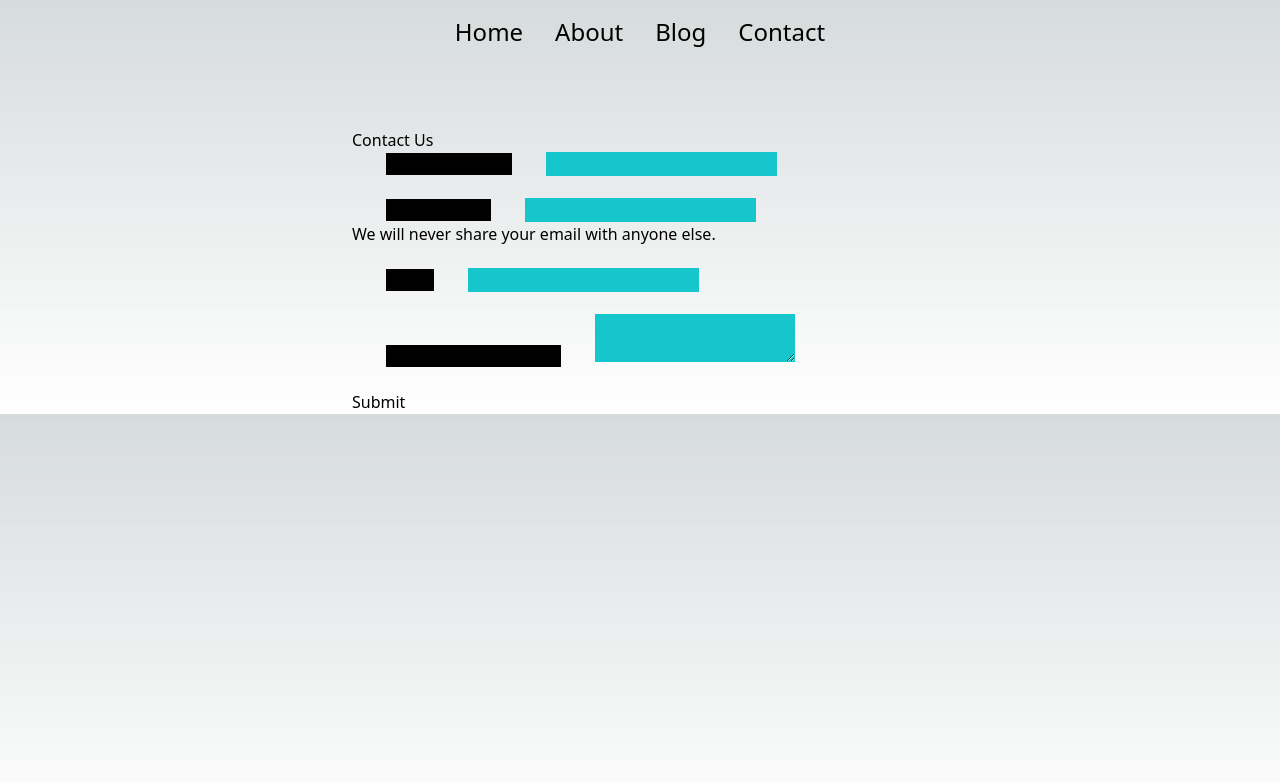
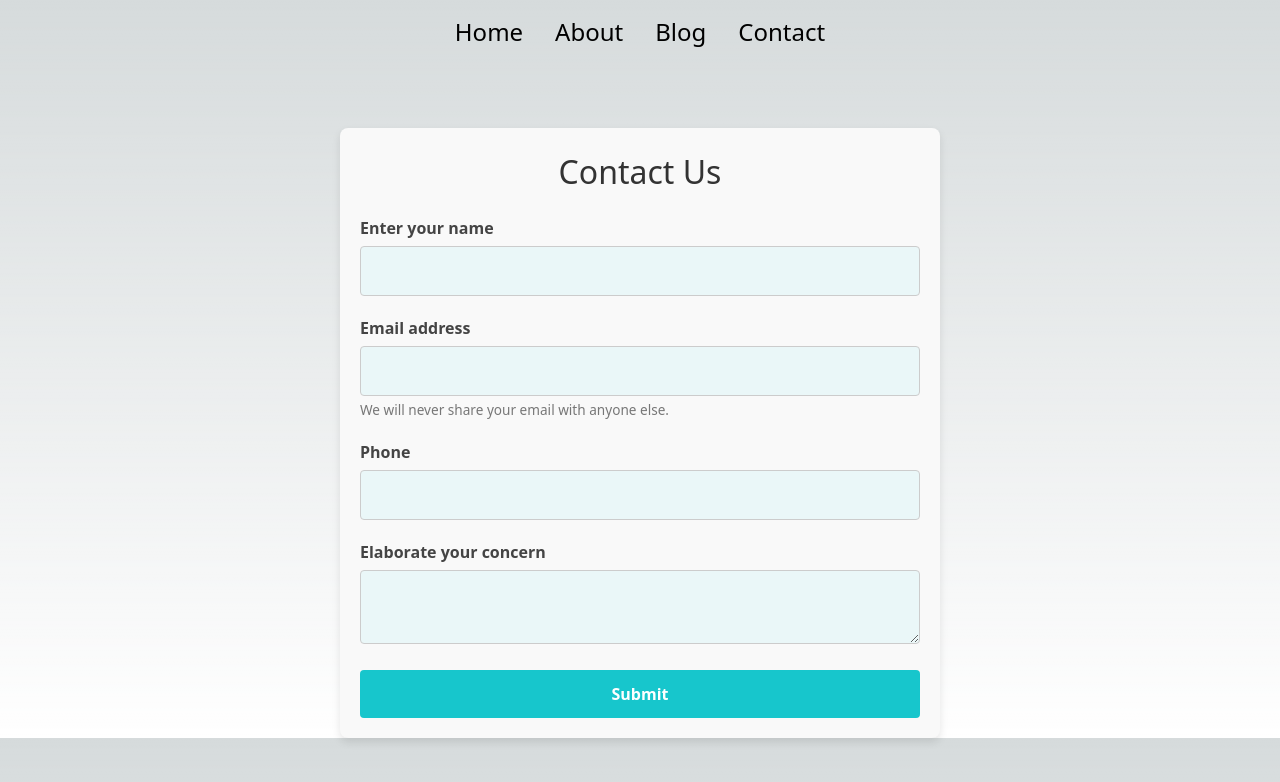
Before and after one commit to Rahul-Gotharwal/hunting_coder, a Next.js app: page /contact in a window 1280 px wide. Shown: the top 782 px of the page. Built offline with nearby package versions, Linux system fonts and the light colour scheme.

Commit message:
Update Contact.module.css
updating the css from direclty to the github

```diff
--- a/styles/Contact.module.css
+++ b/styles/Contact.module.css
@@ -1,15 +1,74 @@
-.container{
-    max-width:45vw;
-    margin:auto;
+/* Container styling */
+.container {
+    max-width: 600px;
+    margin: auto;
+    padding: 20px;
+    background-color: #f9f9f9;
+    border-radius: 8px;
+    box-shadow: 0 4px 8px rgba(0, 0, 0, 0.1);
 }
-.mb3{
-    margin-bottom: 22px;
 
+/* Heading styling */
+.container h1 {
+    text-align: center;
+    font-size: 2rem;
+    margin-bottom: 20px;
+    color: #333;
 }
-.formlabel{
-    margin: 0px 34px;
-    background-color: black;
+
+/* Margin-bottom for form groups */
+.mb3 {
+    margin-bottom: 20px;
 }
-.input{
+
+/* Label styling */
+.formlabel {
+    display: block;
+    font-weight: 600;
+    margin-bottom: 6px;
+    color: #444;
+}
+
+/* Input and textarea styling */
+.input {
+    width: 100%;
+    padding: 12px;
+    font-size: 1rem;
+    border: 1px solid #ccc;
+    border-radius: 4px;
+    background-color: #eaf7f8;
+    color: #333;
+    transition: border-color 0.3s;
+}
+
+/* Input focus effect */
+.input:focus {
+    border-color: rgb(23, 198, 204);
+    outline: none;
+}
+
+/* Help text styling */
+.formtext {
+    font-size: 0.85rem;
+    color: #777;
+    margin-top: 4px;
+}
+
+/* Submit button styling */
+.btn {
+    display: block;
+    width: 100%;
+    padding: 12px;
     background-color: rgb(23, 198, 204);
+    color: #fff;
+    border: none;
+    border-radius: 4px;
+    font-size: 1rem;
+    font-weight: bold;
+    cursor: pointer;
+    transition: background-color 0.3s;
 }
+
+.btn:hover {
+    background-color: #1aa0a5;
+}
```
